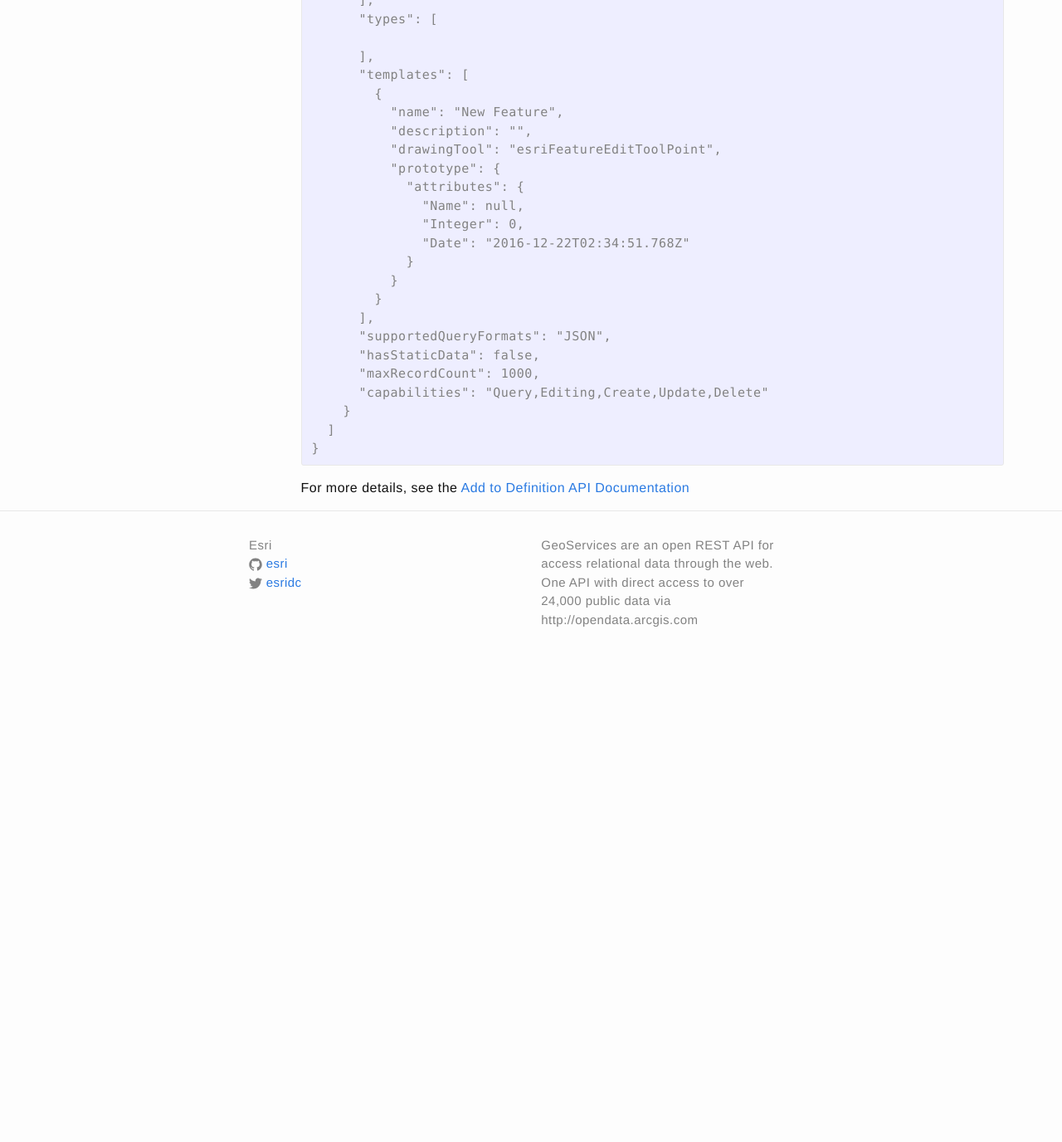
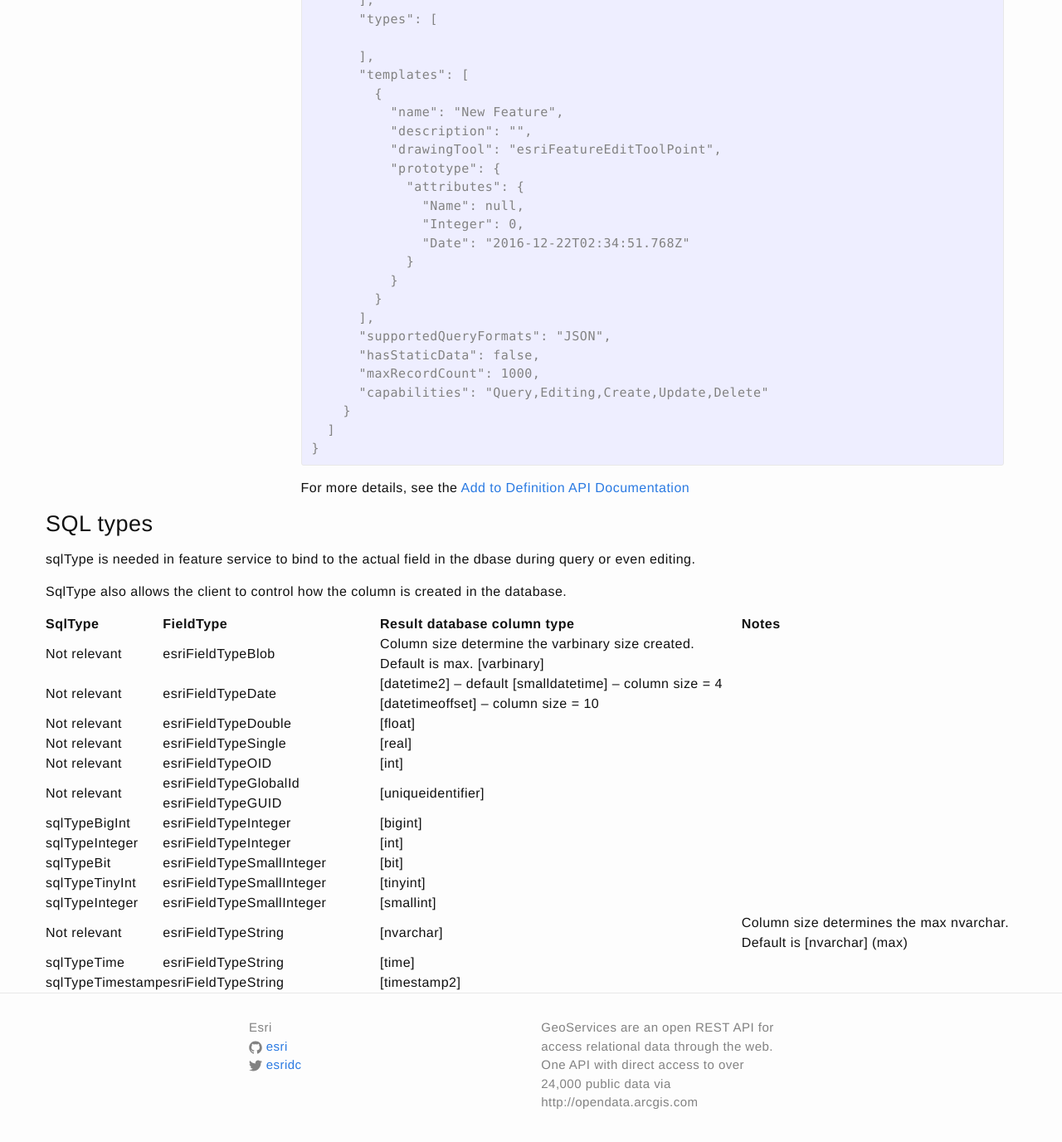
Before and after one commit to GeoServices/geoservices.github.io, a Jekyll site: the page built from create.md, in a window 1280 px wide and 1400 px high, scrolled down 4638 px. Shown: the top 1376 px of the window at 83% size. Built offline with Jekyll 4.4.1, drawn with Linux system fonts in a browser that asks for light colours; some web fonts are replaced; before the commit the page ends 5456 px from its top, so only the background shows below that.

Commit message:
Added sqltype notes

```diff
--- a/create.md
+++ b/create.md
@@ -253,3 +253,28 @@ For more details, see the [Add to Definition API Documentation](http://resources
 
 
 </div>
+
+
+## SQL types
+
+sqlType is needed in feature service to bind to the actual field in the dbase during query or even editing.
+
+SqlType also allows the client to control how the column is created in the database.
+
+
+| SqlType | FieldType | Result database column type | Notes |
+| ------- | --------- | ------ | ------- |
+| Not relevant | esriFieldTypeBlob | Column size determine the varbinary size created. Default is max.  [varbinary]|
+| Not relevant | esriFieldTypeDate |  [datetime2] – default [smalldatetime] – column size = 4  [datetimeoffset] – column size = 10 |
+| Not relevant | esriFieldTypeDouble | [float] | |
+| Not relevant | esriFieldTypeSingle | [real]  | |
+| Not relevant | esriFieldTypeOID | [int] | |
+| Not relevant | esriFieldTypeGlobalId esriFieldTypeGUID | [uniqueidentifier] | |
+| sqlTypeBigInt | esriFieldTypeInteger | [bigint] | |
+| sqlTypeInteger | esriFieldTypeInteger | [int] | |
+| sqlTypeBit | esriFieldTypeSmallInteger | [bit] | |
+| sqlTypeTinyInt | esriFieldTypeSmallInteger | [tinyint] | |
+| sqlTypeInteger | esriFieldTypeSmallInteger | [smallint] | |
+| Not relevant | esriFieldTypeString | [nvarchar] | Column size determines the max nvarchar.  Default is [nvarchar] (max) |
+| sqlTypeTime | esriFieldTypeString | [time] | |
+| sqlTypeTimestamp | esriFieldTypeString | [timestamp2] | |
```
